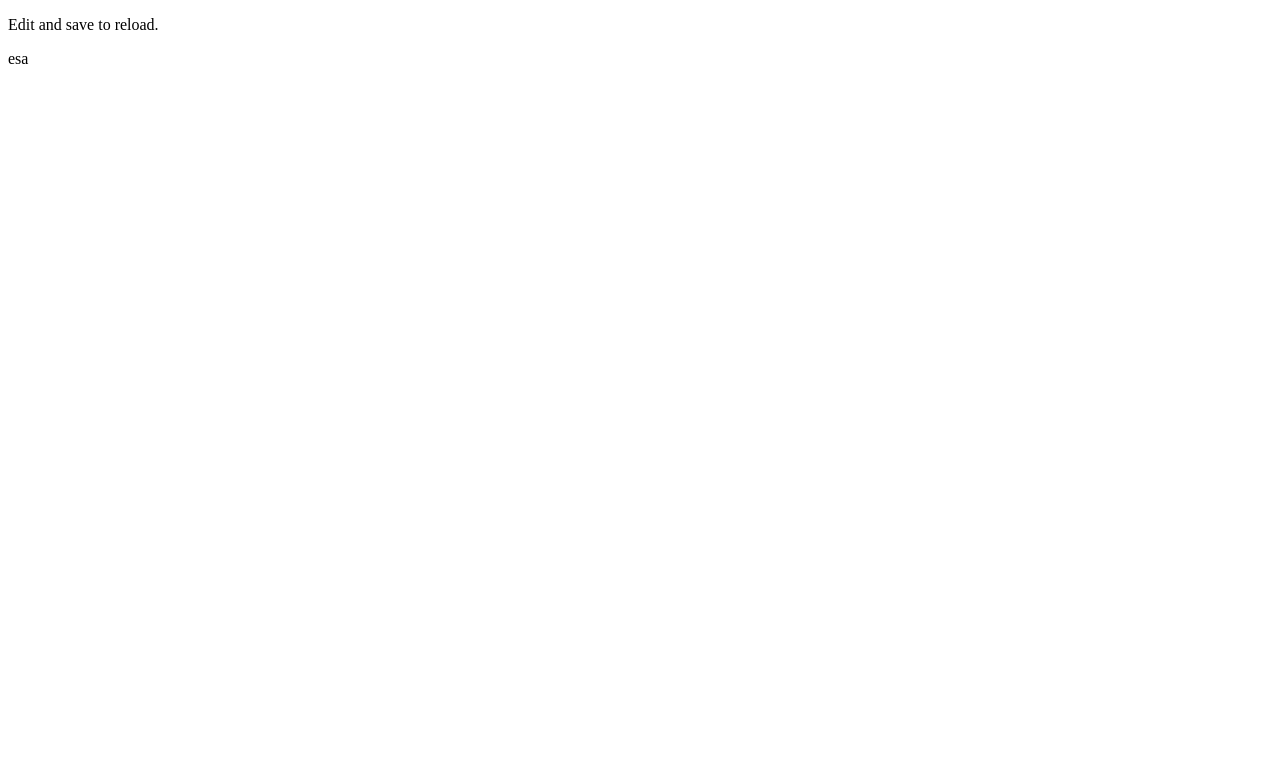
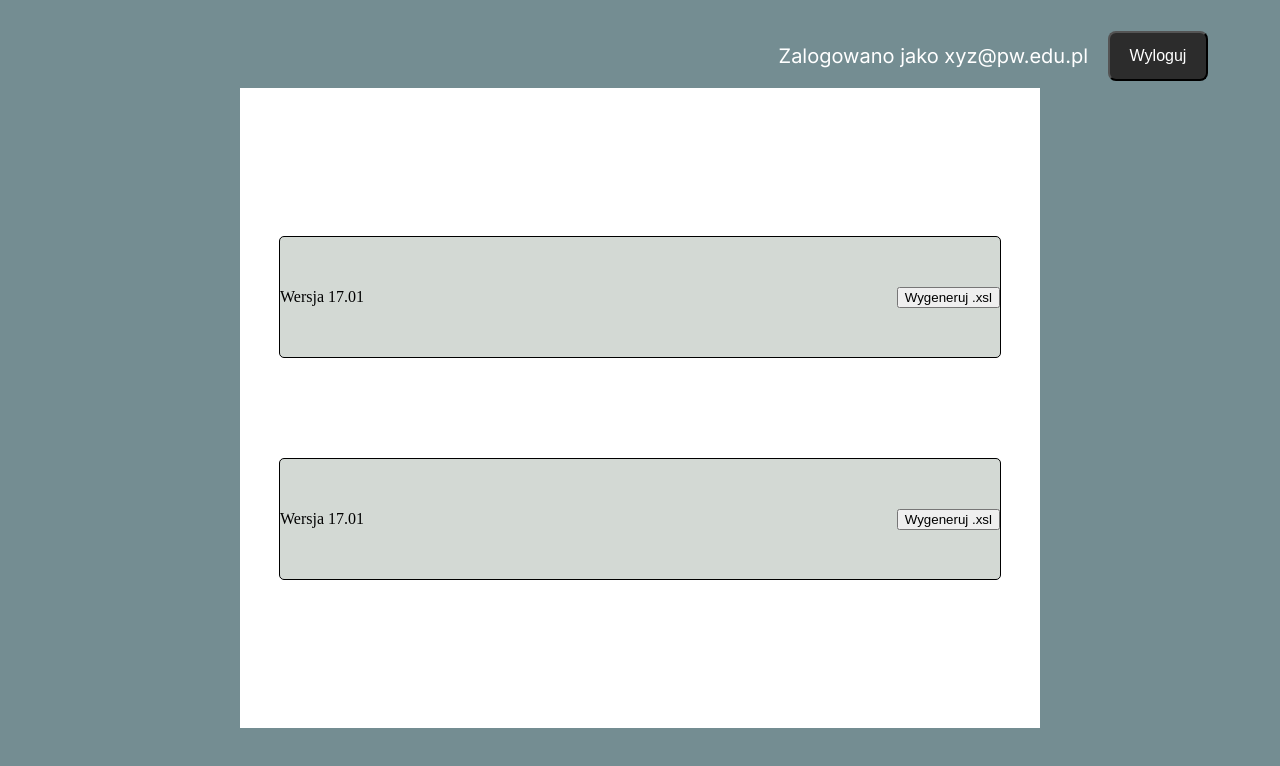
Before and after one commit to amdla/PZ-web, a React (Create React App) app: page / in a window 1280 px wide. Shown: the top 766 px of the page. Built offline with nearby package versions, Linux system fonts and the light colour scheme.

Commit message:
header and versionList

```diff
--- a/public/index.html
+++ b/public/index.html
@@ -4,8 +4,11 @@
     <meta charset="utf-8" />
     <meta name="viewport" content="width=device-width, initial-scale=1" />
     <title>React App</title>
+    <link rel="preconnect" href="https://fonts.googleapis.com">
+    <link rel="preconnect" href="https://fonts.gstatic.com" crossorigin>
+    <link href="https://fonts.googleapis.com/css2?family=Inter:ital,opsz,wght@0,14..32,100..900;1,14..32,100..900&family=Lexend:wght@100..900&family=Poppins:ital,wght@0,100;0,200;0,300;0,400;0,500;0,600;0,700;0,800;0,900;1,100;1,200;1,300;1,400;1,500;1,600;1,700;1,800;1,900&family=Roboto:ital,wght@0,100;0,300;0,400;0,500;0,700;0,900;1,100;1,300;1,400;1,500;1,700;1,900&display=swap" rel="stylesheet">
   </head>
-  <body>
+  <body style="background-color: #748D92;">
     <div id="root"></div>
   </body>
 </html>
--- a/src/App.css
+++ b/src/App.css
@@ -0,0 +1,9 @@
+.App{
+    background-color: #748D92;
+    display: flex;
+    flex-direction: column;
+    align-items: center;
+}
+.App-header{
+    width: 100%;
+}
--- a/src/App.js
+++ b/src/App.js
@@ -1,15 +1,14 @@
 import './App.css';
 import Header from './components/Header';
+import VersionList from './components/VersionList';
 
 function App() {
   return (
     <div className="App">
       <header className="App-header">
-        <p>
-          Edit and save to reload.
-        </p>
         <Header />
       </header>
+      <VersionList />
     </div>
   );
 }
--- a/src/components/Header.css
+++ b/src/components/Header.css
@@ -0,0 +1,28 @@
+.flex-row{
+    display: flex;
+    flex-direction: row;
+    justify-content: flex-end;
+    align-items: center;
+    gap: 20px;
+    margin-right: 5vw;
+    margin-top: 2vh;
+}
+
+.black-button{
+    border-radius: 8px;
+    padding: 1%;
+    background-color: #2C2C2C;
+    color: white;
+    font-size: 1rem;
+    height: 50px;
+    width: 100px;
+    display: flex;
+    justify-content: center;
+    align-items: center;
+}
+
+p {
+    font-size: 1.25rem;
+    font-family: "Inter", sans-serif;
+    color: white;
+}
--- a/src/components/Header.js
+++ b/src/components/Header.js
@@ -2,7 +2,10 @@ import './Header.css'
 
 function Header(){
     return (
-        <div>esa</div>
+        <div className='flex-row'>
+            <p>Zalogowano jako xyz@pw.edu.pl</p>
+            <button className= 'black-button' id='logout'>Wyloguj</button>
+        </div>
     );
 }
 
--- /dev/null
+++ b/src/components/VersionCard.css
@@ -0,0 +1,11 @@
+.version-card-div{
+    display: flex;
+    justify-content: space-between;
+    align-items: center;
+    flex-direction: row;
+    background-color: #D3D9D4;
+    border: 1px solid black;
+    border-radius: 5px;
+    width: 90vh;
+    height: 15vh;
+}
--- /dev/null
+++ b/src/components/VersionCard.js
@@ -0,0 +1,12 @@
+import './VersionCard.css'
+
+function VersionCard(){
+    return(
+        <div className='version-card-div'>
+            <span>Wersja 17.01</span>
+            <button>Wygeneruj .xsl</button>
+        </div>
+    );
+}
+
+export default VersionCard;
--- /dev/null
+++ b/src/components/VersionList.css
@@ -0,0 +1,10 @@
+.version-list{
+    display: flex;
+    justify-content: center;
+    align-items: center;
+    flex-direction: column;
+    width: 100vh;
+    height: 80vh;
+    background-color: white;
+    gap: 100px;
+}
--- /dev/null
+++ b/src/components/VersionList.js
@@ -0,0 +1,12 @@
+import VersionCard from './VersionCard.js'
+import './VersionList.css'
+function VersionList(){
+    return(
+        <div className='version-list'>
+            <VersionCard />
+            <VersionCard />
+        </div>
+    );
+}
+
+export default VersionList;
```
